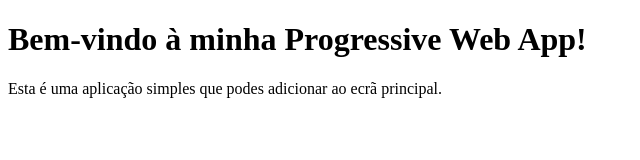
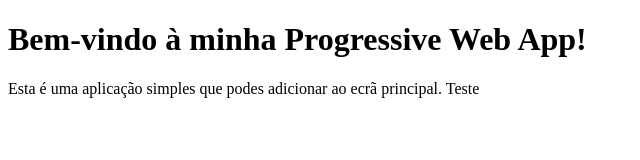
Before and after one commit to 1Bertomc/Toldes-Aguia, a plain HTML site: page index.html in a window 1280 px wide. Shown: the full height of the page, 0-640 px from the left. Drawn offline with Linux system fonts and the light colour scheme.

Commit message:
Update index.html

```diff
--- a/index.html
+++ b/index.html
@@ -9,7 +9,7 @@
 </head>
 <body>
   <h1>Bem-vindo à minha Progressive Web App!</h1>
-  <p>Esta é uma aplicação simples que podes adicionar ao ecrã principal.</p>
+  <p>Esta é uma aplicação simples que podes adicionar ao ecrã principal. Teste </p>
   <script src="app.js"></script>
 </body>
 </html>
```
